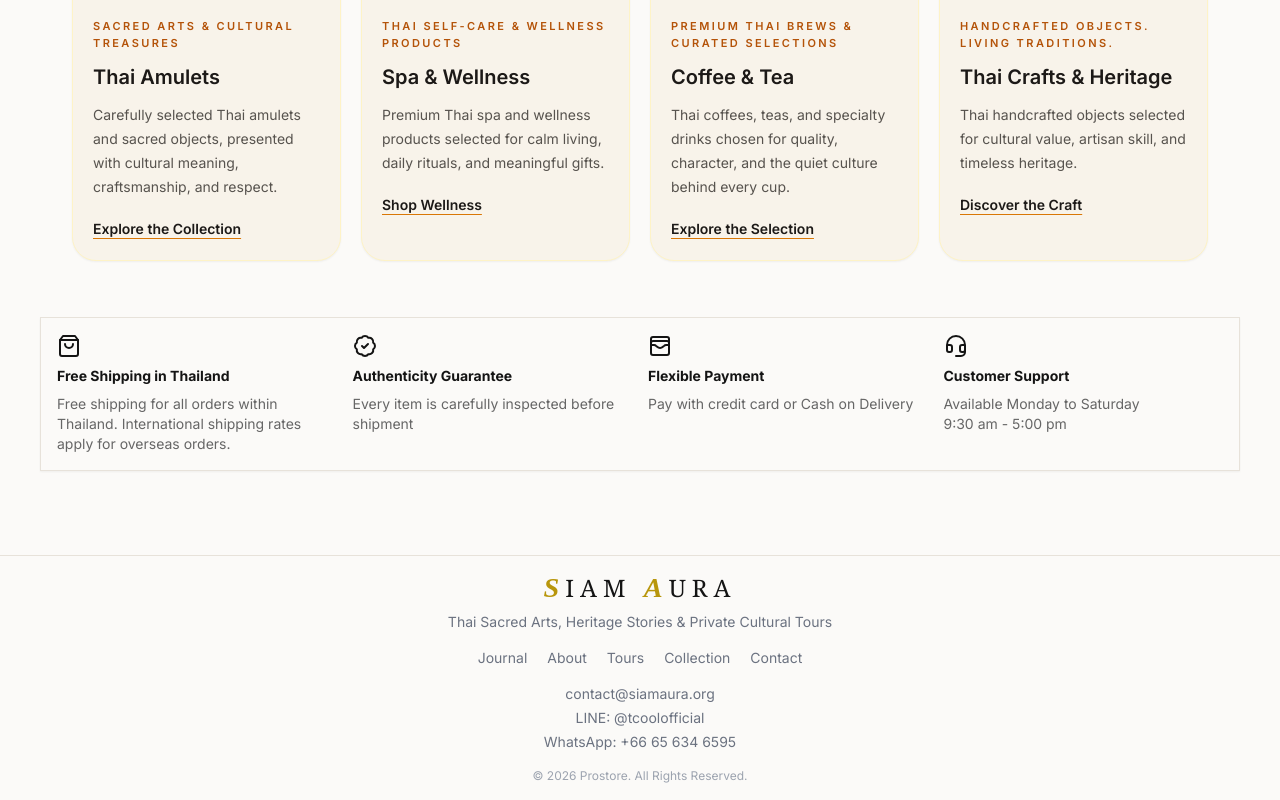
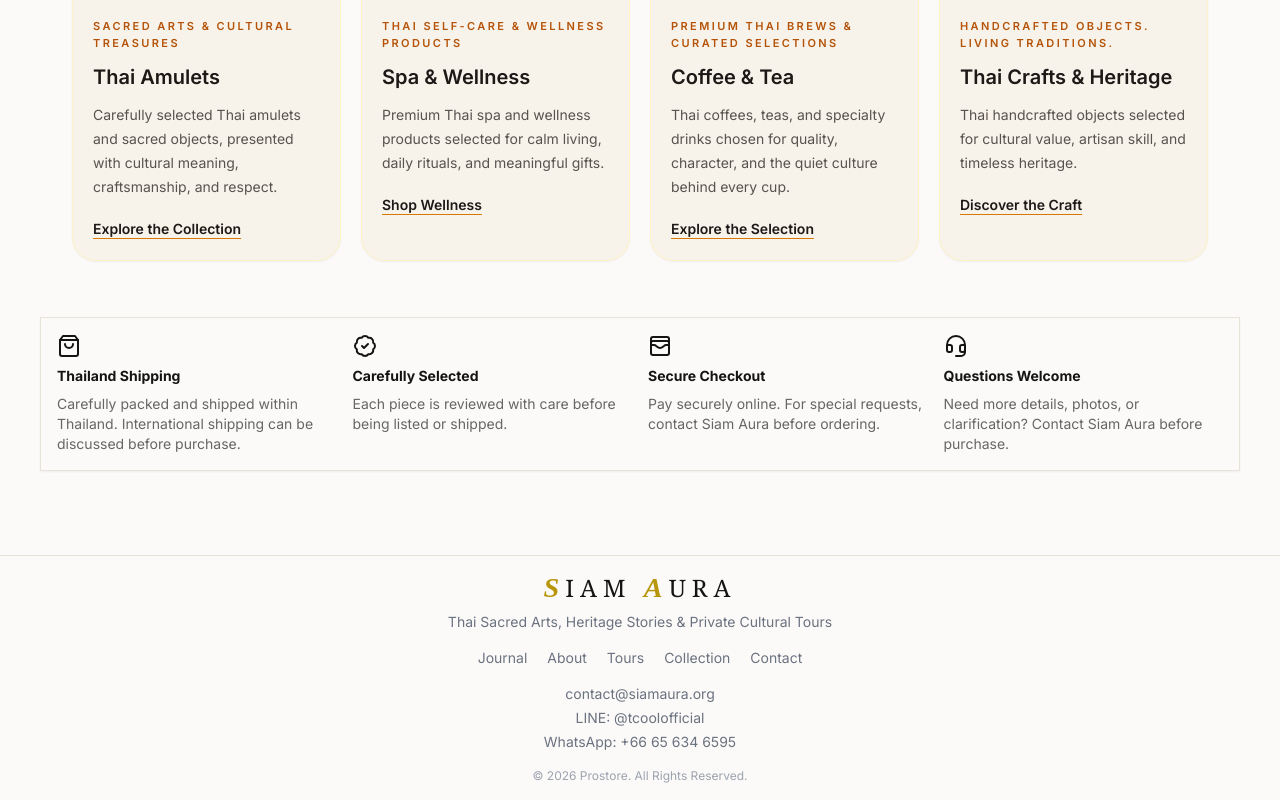
Before and after one commit to anthonytkool/siamaura-code-review, a Next.js app: page / in a window 1280 px wide. Shown: the part 2525-3325 px from the top of the page. Built offline with nearby package versions, Linux system fonts and the light colour scheme; no server answers; the database is empty.

Commit message:
copy: refine homepage trust icons

```diff
--- a/components/icon-boxes.tsx
+++ b/components/icon-boxes.tsx
@@ -8,33 +8,33 @@
         <CardContent className='grid md:grid-cols-4 gap-4 p-4'>
           <div className='space-y-2'>
             <ShoppingBag />
-            <div className='text-sm font-bold'>Free Shipping in Thailand</div>
+            <div className='text-sm font-bold'>Thailand Shipping</div>
             <div className='text-sm text-muted-foreground'>
-              Free shipping for all orders within Thailand. International
-              shipping rates apply for overseas orders.
+              Carefully packed and shipped within Thailand. International
+              shipping can be discussed before purchase.
             </div>
           </div>
           <div className='space-y-2'>
             <BadgeCheck />
-            <div className='text-sm font-bold'>Authenticity Guarantee</div>
+            <div className='text-sm font-bold'>Carefully Selected</div>
             <div className='text-sm text-muted-foreground'>
-              Every item is carefully inspected before shipment
+              Each piece is reviewed with care before being listed or shipped.
             </div>
           </div>
           <div className='space-y-2'>
             <WalletCards />
-            <div className='text-sm font-bold'>Flexible Payment</div>
+            <div className='text-sm font-bold'>Secure Checkout</div>
             <div className='text-sm text-muted-foreground'>
-              Pay with credit card or Cash on Delivery
+              Pay securely online. For special requests, contact Siam Aura
+              before ordering.
             </div>
           </div>
           <div className='space-y-2'>
             <Headset />
-            <div className='text-sm font-bold'>Customer Support</div>
+            <div className='text-sm font-bold'>Questions Welcome</div>
             <div className='text-sm text-muted-foreground'>
-              Available Monday to Saturday
-              <br />
-              9:30 am - 5:00 pm
+              Need more details, photos, or clarification? Contact Siam Aura
+              before purchase.
             </div>
           </div>
         </CardContent>
```
